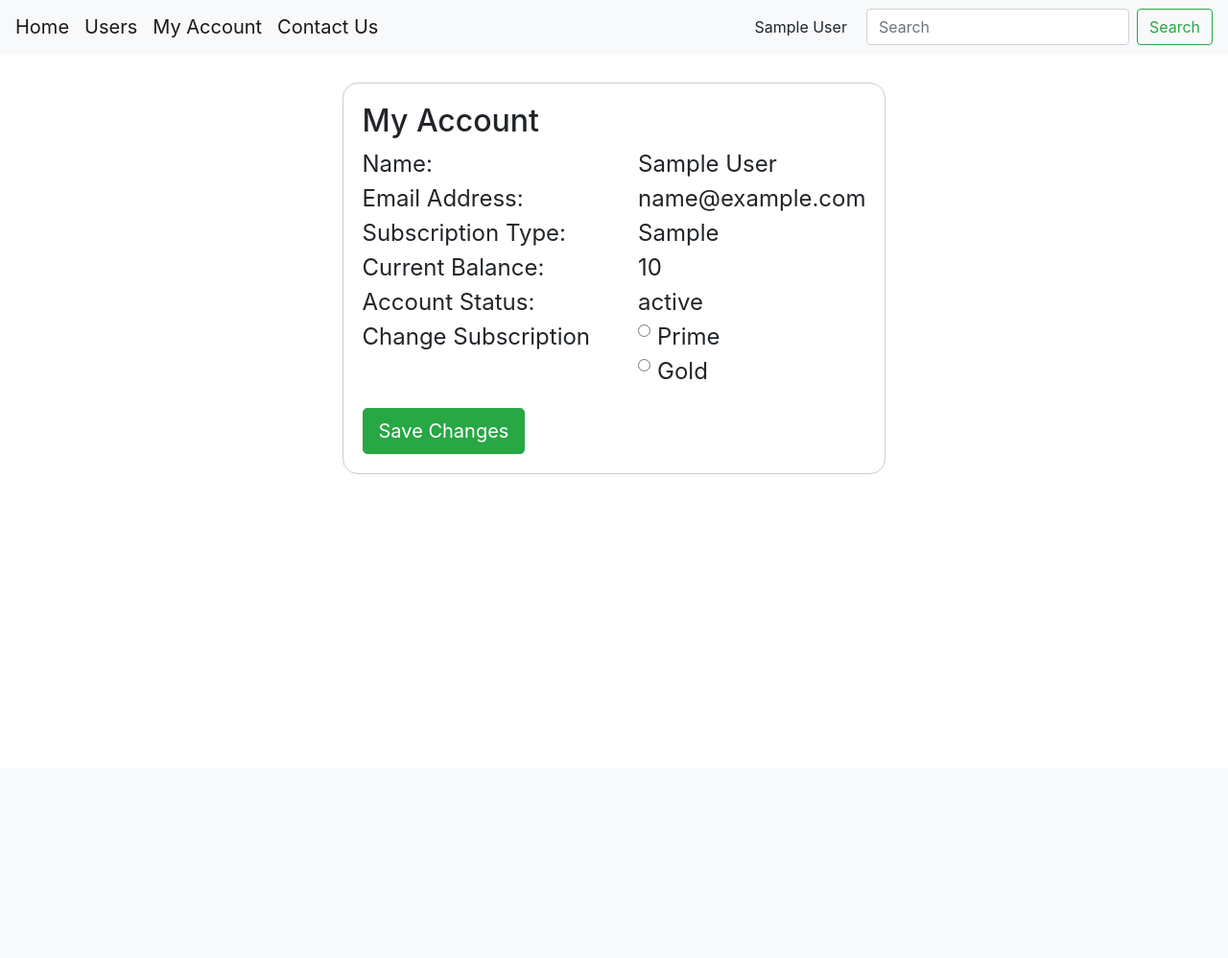
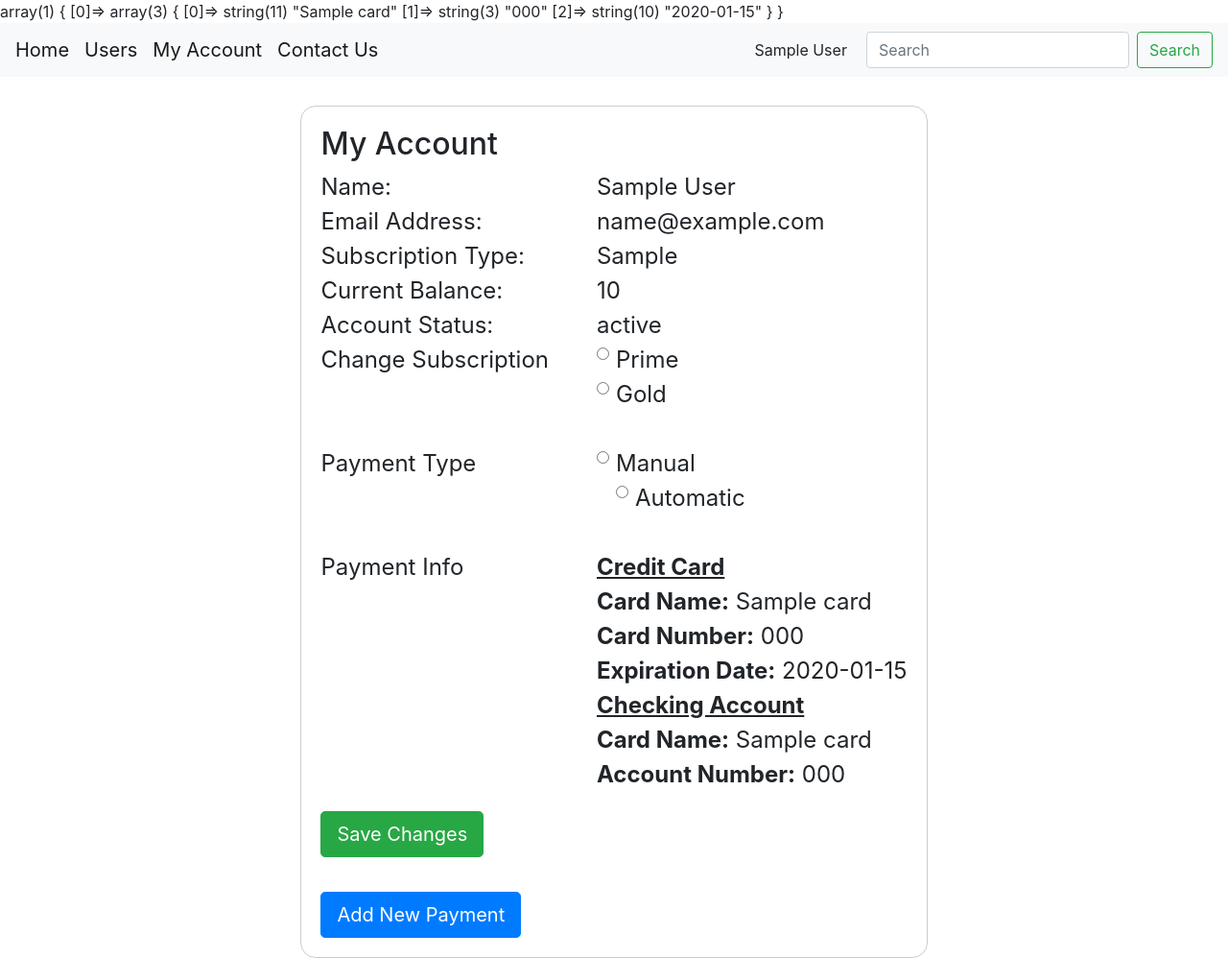
Before and after one commit to batoulyehia/COMP353-SUMMER2020, a PHP site: page /account.php in a window 1280 px wide. Shown: the whole page at 96% size. Before the commit the page ends 494 px from the top, so only its background shows below. Run offline with PHP 8.4, Linux system fonts and the light colour scheme; the visitor is signed in with stand-in values (Sample User, id 1); tables that the repository leaves empty hold one stand-in row (values such as "Sample post").

Commit message:
User can now change between manual and automatic payment type and payment info is displayed

```diff
--- a/employer/account.php
+++ b/employer/account.php
@@ -54,6 +54,43 @@
                 $balance = $accountDetail[0];
                 $status = $accountDetail[1];
             }
+
+            //get payment type
+
+            $getPaymentType = $conn->prepare("SELECT payment_type FROM payment_method WHERE user_ID = :userID");
+            $getPaymentType->bindParam(':userID', $user_ID);
+            $getPaymentType->execute();
+            $retrievedTypes = $getPaymentType->fetchAll(PDO::FETCH_NUM);
+            foreach($retrievedTypes as $retrievedType){
+                $paymentType = $retrievedType[0];
+            }
+
+            // GET PAYMENT INFO
+
+            //Get credit info
+
+            $getCreditInfo = $conn->prepare("SELECT c.credit_card_name, c.card_number, c.exp_date FROM payment_method p, credit_card c WHERE p.user_ID = :userid AND p.id_ref = c.id_ref");
+            $getCreditInfo->bindParam(':userid', $user_ID);
+            $getCreditInfo->execute();
+            if($getCreditInfo->fetch()){
+                $hasCredit = true;
+            }
+            $getCreditInfo->execute();
+            $creditDetails = $getCreditInfo->fetchAll(PDO::FETCH_NUM);
+            var_dump($creditDetails);
+
+            //get checking info
+            $getCheckingInfo = $conn->prepare("SELECT ca.name_of_assoc_acct, bank_account_num FROM payment_method p, checking_account ca WHERE p.user_ID = :userid AND p.id_ref = ca.id_ref");
+            $getCheckingInfo->bindParam(':userid', $user_ID);
+            $getCheckingInfo->execute();
+            if($getCheckingInfo->fetch()){
+                $hasChecking = true;
+            }
+
+            $getCheckingInfo->execute();
+            $checkingDetails = $getCheckingInfo->fetchAll(PDO::FETCH_NUM);
+
+
         ?>
         <nav class="navbar navbar-expand-lg navbar-light bg-light">
             <a class="navbar-brand" href="/COMP353-SUMMER2020/employer/home.php">Home</a>
@@ -80,6 +117,10 @@
                     <div>Current Balance:</div>
                     <div>Account Status:</div>
                     <div>Change Subscription</div>
+                    <br><br>
+                    <div>Payment Type</div>
+                    <br><br>
+                    <div>Payment Info</div>
                 </div>
 
                     <div style="display: flex; flex-direction: column">
@@ -102,16 +143,53 @@
                                     Gold
                                 </label>
                             </div>
+                        </div> <br>
+                        <div class="form-check">
+                            <div>
+                                <input class="form-check-input" type="radio" name="payment_type" value="manual" <?php if($paymentType == 'manual'){ ?> checked <?php } ?> />
+                                <label class="form-check-label">
+                                    Manual
+                                </label>
+                            </div>
+                            <div class="form-check">
+                                <input class="form-check-input" type="radio" name="payment_type" value="automatic" <?php if($paymentType == 'automatic'){ ?> checked <?php } ?> />
+                                <label class="form-check-label">
+                                    Automatic
+                                </label>
                             </div>
                         </div>
 
+                        <br>
+                        <!-- Check for credit-->
+                        <?php if($hasCredit){ ?>
+                        <div>
+                            <b><u>Credit Card</u></b> <br>
+                            <?php foreach($creditDetails as $creditDetail) { ?>
+                                <div><b>Card Name:</b> <?php echo $creditDetail[0] ?></div>
+                                <div><b>Card Number:</b> <?php echo $creditDetail[1] ?></div>
+                                <div><b>Expiration Date:</b> <?php echo $creditDetail[2] ?></div>
+
+                            <?php } ?>
                         </div>
-
+                        <?php }?>
+                        <!-- Check for checking account-->
+                        <?php if($hasCredit){ ?>
+                        <div><b><u>Checking Account</u></b>
+                            <br>
+                            <?php foreach($checkingDetails as $checkingDetail) { ?>
+                                <div><b>Card Name:</b> <?php echo $creditDetail[0] ?> </div>
+                                <div><b>Account Number:</b> <?php echo $creditDetail[1] ?> </div>
+                            <?php } ?>
+                        </div>
+                        <?php }?>
+                    </div>
+                </div>
             <button class="btn btn-success btn-lg" style="margin-top: 20px" type="submit" value="Submit" name="Submit">Save Changes</button>
-
-
+            <br><br>
+            <a href="new-payment.php" class="btn btn-primary btn-lg">Add New Payment</a>
         </div>
         </form>
+
         <?php
             if(isset($_POST['Submit'])){
                 $changeSubscriptionType = $conn->prepare("UPDATE employer SET employer_membership_type = :subType WHERE user_ID = :userID");
@@ -119,6 +197,11 @@
                 $changeSubscriptionType->bindParam(':userID', $user_ID);
                 $changeSubscriptionType->bindParam(':subType', $_POST['subscription_type']);
                 $changeSubscriptionType->execute();
+
+                $changePaymentType = $conn->prepare("UPDATE payment_method SET payment_type = :newType WHERE user_ID = :userID");
+                $changePaymentType->bindParam(':userID', $user_ID);
+                $changePaymentType->bindParam(':newType', $_POST['payment_type']);
+                $changePaymentType->execute();
                 header("Location: account.php");
             }
         ?>
```
Lines whose indentation alone changed are shown as unchanged.
